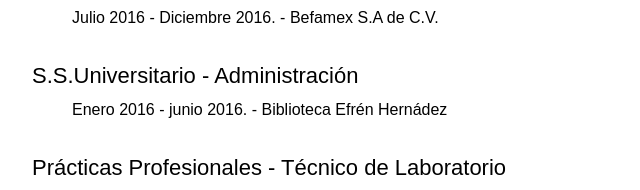
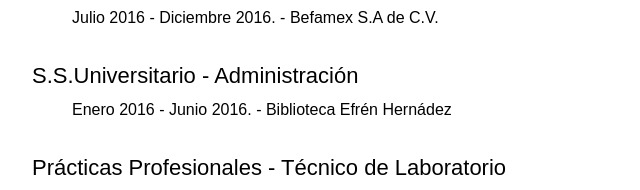
Before and after one commit to jalopezgarcia01/jalopezgarcia01.github.com, a plain HTML site: page CV/index.html in a window 1280 px wide. Shown: the part 1140-1330 px from the top of the page, 288-928 px from the left. Drawn offline with Linux system fonts and the light colour scheme.

Commit message:
Update index.html
Corregimos mes de junio

```diff
--- a/CV/index.html
+++ b/CV/index.html
@@ -60,7 +60,7 @@
                         <dd>Julio 2016 - Diciembre 2016. - Befamex S.A de C.V.</dd>
                         <dt style="font-size: 22px;margin-bottom: 12px;margin-top: 36px;">
                             S.S.Universitario - Administración</dt>
-                        <dd>Enero 2016 - junio 2016. - Biblioteca Efrén Hernádez</dd>
+                        <dd>Enero 2016 - Junio 2016. - Biblioteca Efrén Hernádez</dd>
                         <dt style="font-size: 22px;margin-bottom: 12px;margin-top: 36px;">
                             Prácticas Profesionales - Técnico de Laboratorio</dt>
                         <dd>Enero 2015 - Agosto 2015. - Euroforte S.A de C.V.</dd>
```
